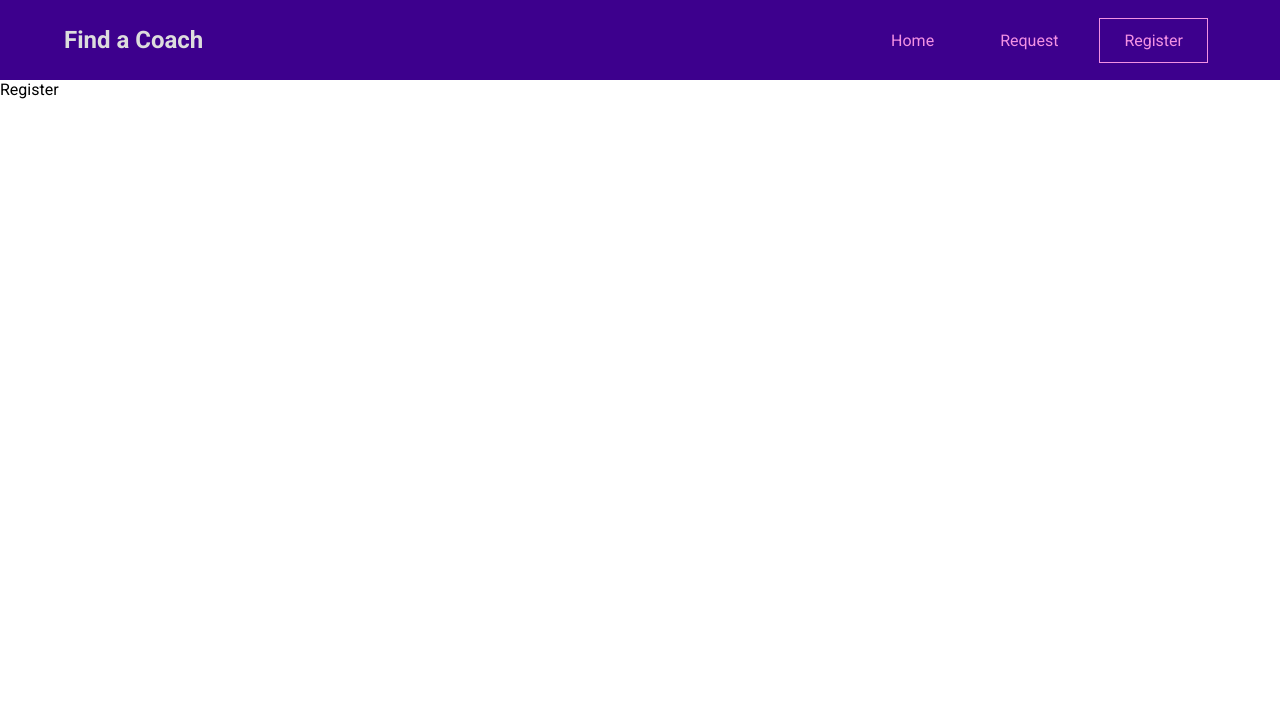
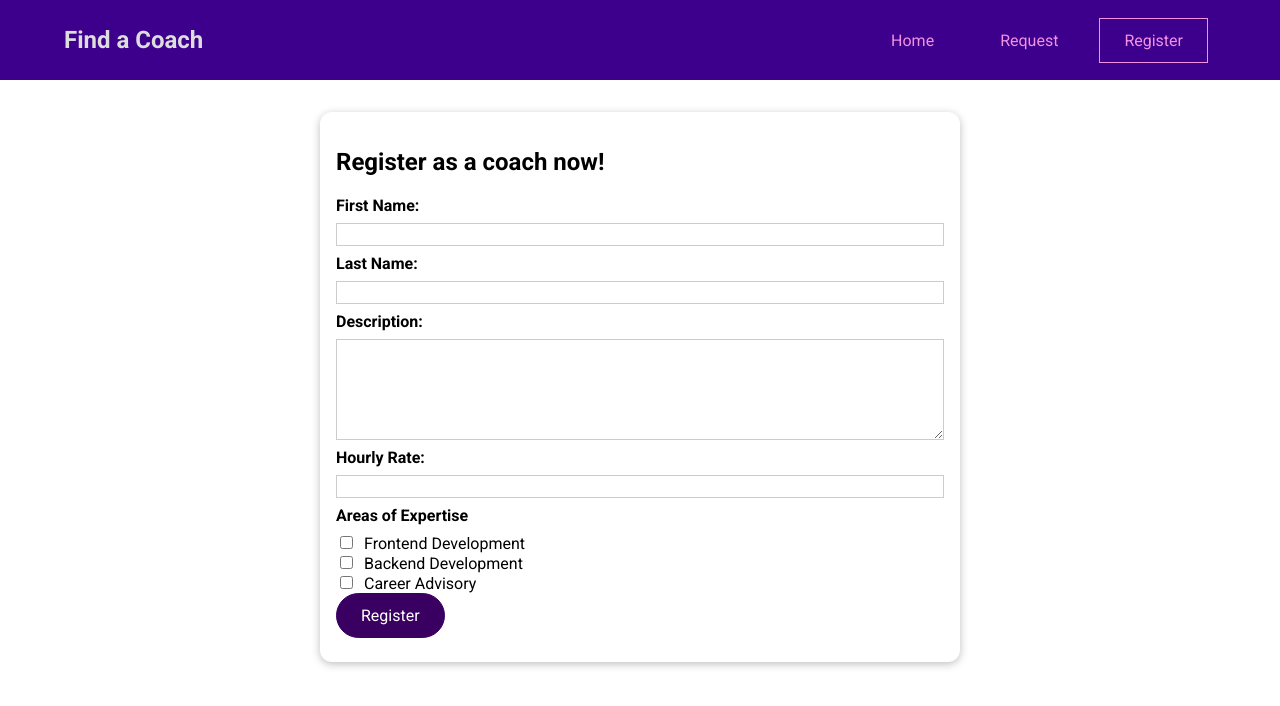
Before and after one commit to IamMK/FindaCoach, a Vue app: page /register in a window 1280 px wide. Shown: the top 706 px of the page. Built offline with nearby package versions, Linux system fonts and the light colour scheme.

Commit message:
Register form added

```diff
--- /dev/null
+++ b/src/components/coaches/CoachForm.vue
@@ -0,0 +1,148 @@
+<script setup lang="ts">
+import { reactive } from "@vue/reactivity";
+import BaseButton from "../ui/BaseButton.vue";
+
+const coachData = reactive({
+  firstname: "",
+  lastname: "",
+  description: "",
+  rate: null,
+  areas: [],
+});
+
+const submitForm = () => {
+  console.log(coachData);
+};
+</script>
+
+<template>
+  <form @submit.prevent="submitForm">
+    <div class="form-control">
+      <label for="firstname">First Name: </label>
+      <input
+        type="text"
+        name="firstname"
+        id="firstname"
+        v-model.trim="coachData.firstname"
+      />
+    </div>
+    <div class="form-control">
+      <label for="lastname">Last Name: </label>
+      <input
+        type="text"
+        name="lastname"
+        id="lastname"
+        v-model.trim="coachData.lastname"
+      />
+    </div>
+    <div class="form-control">
+      <label for="desription">Description: </label>
+      <textarea
+        name="description"
+        id="description"
+        rows="5"
+        v-model.trim="coachData.description"
+      ></textarea>
+    </div>
+    <div class="form-control">
+      <label for="rate">Hourly Rate: </label>
+      <input
+        type="number"
+        name="rate"
+        id="rate"
+        v-model.number="coachData.rate"
+      />
+    </div>
+    <div class="form-control">
+      <h3>Areas of Expertise</h3>
+      <div>
+        <input
+          type="checkbox"
+          name="frontend"
+          id="frontend"
+          value="frontend"
+          v-model="coachData.areas"
+        />
+        <label for="frontend">Frontend Development</label>
+      </div>
+      <div>
+        <input
+          type="checkbox"
+          name="backend"
+          id="backend"
+          value="backend"
+          v-model="coachData.areas"
+        />
+        <label for="backend">Backend Development</label>
+      </div>
+      <div>
+        <input
+          type="checkbox"
+          name="career"
+          id="career"
+          value="career"
+          v-model="coachData.areas"
+        />
+        <label for="career">Career Advisory</label>
+      </div>
+      <base-button>Register</base-button>
+    </div>
+  </form>
+</template>
+
+<style scoped>
+.form-control {
+  margin: 0.5rem 0;
+}
+
+label {
+  font-weight: bold;
+  display: block;
+  margin-bottom: 0.5rem;
+}
+
+input[type="checkbox"] + label {
+  font-weight: normal;
+  display: inline;
+  margin: 0 0 0 0.5rem;
+}
+
+input,
+textarea {
+  display: block;
+  width: 100%;
+  border: 1px solid #ccc;
+  font: inherit;
+}
+
+input:focus,
+textarea:focus {
+  background-color: #f0e6fd;
+  outline: none;
+  border-color: #3d008d;
+}
+
+input[type="checkbox"] {
+  display: inline;
+  width: auto;
+  border: none;
+}
+
+input[type="checkbox"]:focus {
+  outline: #3d008d solid 1px;
+}
+
+h3 {
+  margin: 0.5rem 0;
+  font-size: 1rem;
+}
+
+.invalid label {
+  color: red;
+}
+
+.invalid input,
+.invalid textarea {
+  border: 1px solid red;
+}
+</style>
--- a/src/pages/coaches/CoachRegister.vue
+++ b/src/pages/coaches/CoachRegister.vue
@@ -1,3 +1,13 @@
+<script setup lang="ts">
+import CoachForm from "@/components/coaches/CoachForm.vue";
+import BaseCard from "@/components/ui/BaseCard.vue";
+</script>
+
 <template>
-  <section>Register</section>
+  <section>
+    <base-card>
+      <h2>Register as a coach now!</h2>
+      <coach-form />
+    </base-card>
+  </section>
 </template>
```
